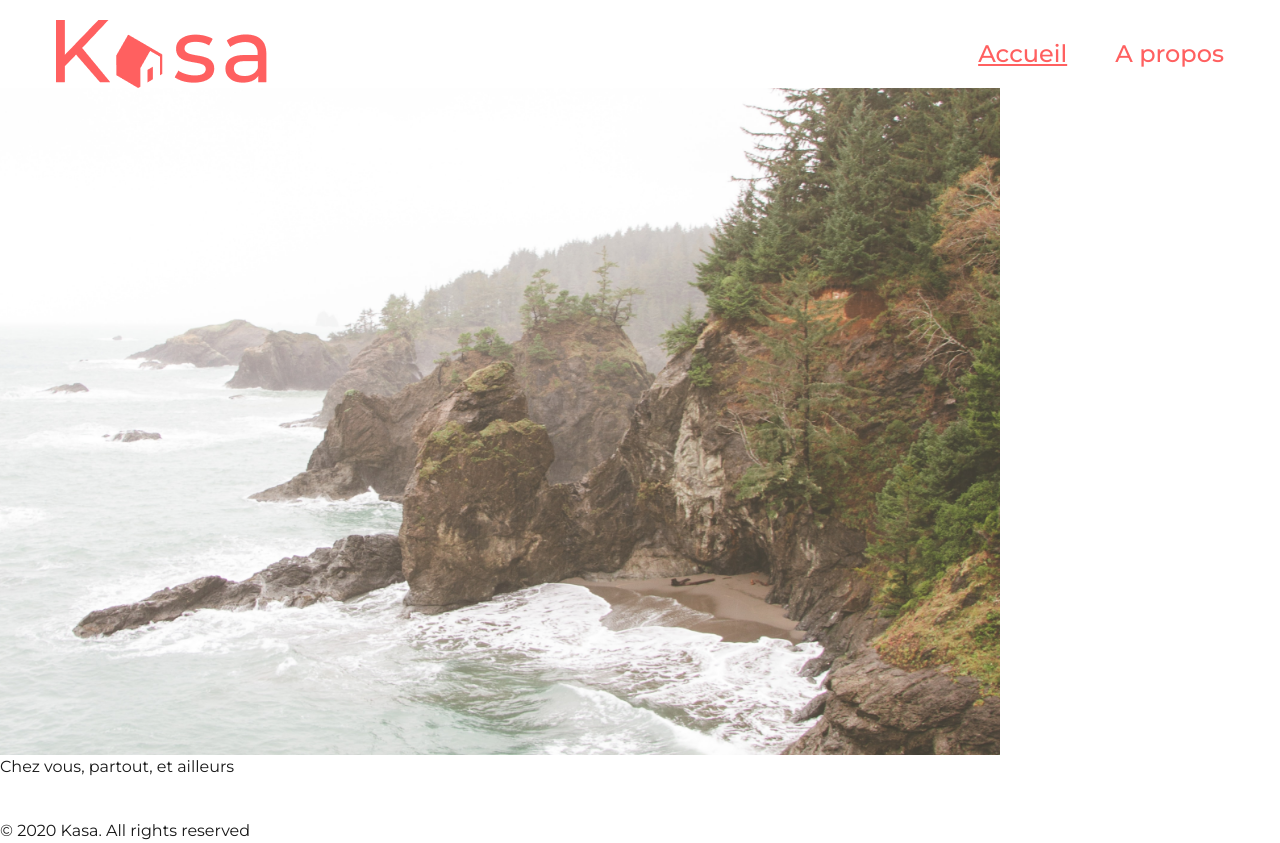
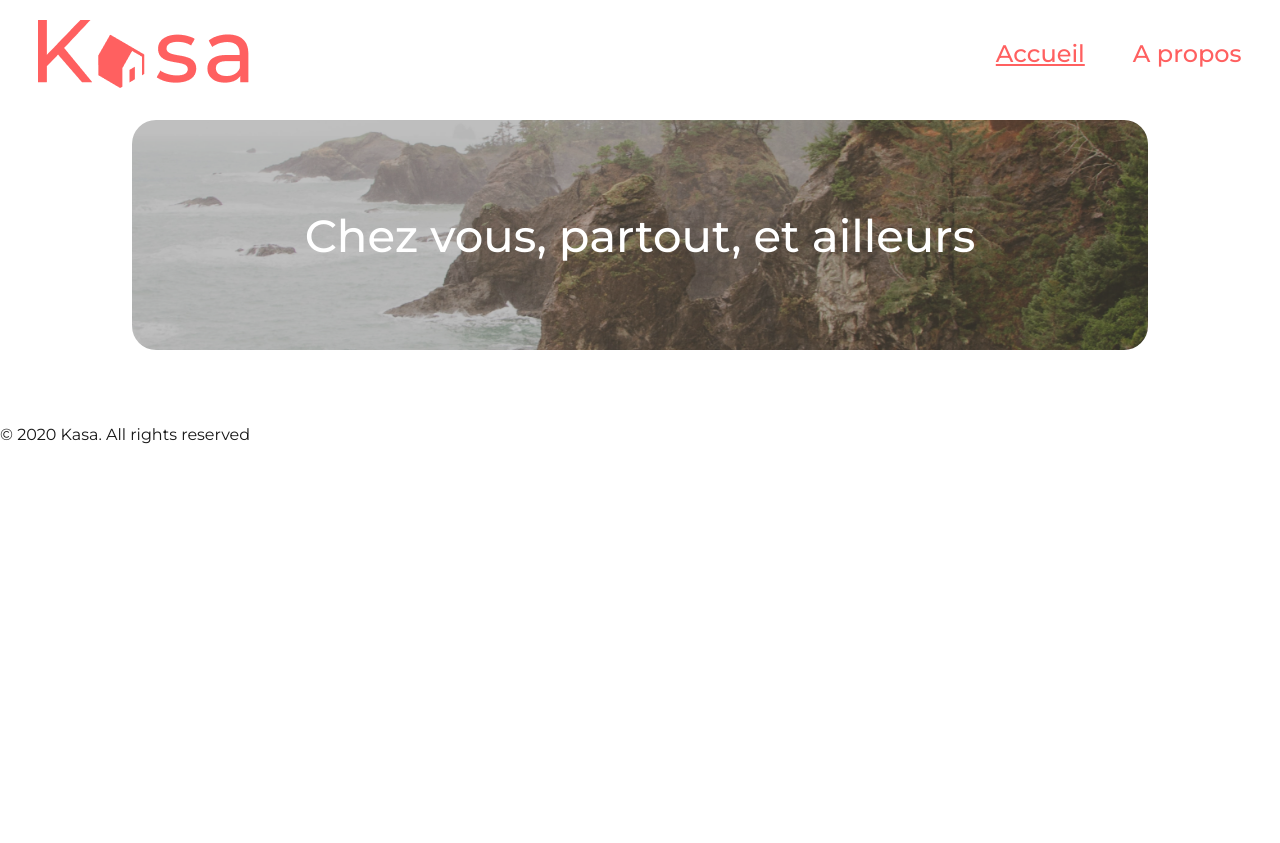
Before and after one commit to GwenDumoulin/kasa, a Next.js app: page / in a window 1280 px wide. After the commit the page ends 800 px from the top, so only its background shows below. Built offline with nearby package versions, Linux system fonts and the light colour scheme.

Commit message:
Banner style

```diff
--- a/src/app/(home)/page.tsx
+++ b/src/app/(home)/page.tsx
@@ -3,7 +3,7 @@ import banniere from '../../../public/Image_source.png'
 
 export default function Home() {
   return (
-    <main>
+    <main className="mx-[100px] my-0">
       <Banner banniere={banniere} text="Chez vous, partout, et ailleurs" />
     </main>
   )
--- a/src/app/about/layout.tsx
+++ /dev/null
@@ -1,16 +0,0 @@
-export const metadata = {
-  title: 'Next.js',
-  description: 'Generated by Next.js',
-}
-
-export default function RootLayout({
-  children,
-}: {
-  children: React.ReactNode
-}) {
-  return (
-    <html lang="en">
-      <body>{children}</body>
-    </html>
-  )
-}
--- a/src/components/Banner/index.tsx
+++ b/src/components/Banner/index.tsx
@@ -7,12 +7,16 @@ type Props = {
 
 function Banner(props: Props) {
   return (
-    <section className="banner">
-      <div className="banner__txt">
-        <Image src={props.banniere} width="1000" height="1000" alt="bannière" />
-      </div>
-      <div className="banner__txt">
-        <h1>{props.text}</h1>
+    <section className="flex h-[230px] m-[3%] relative">
+      <div className="flex items-center justify-center w-full h-[230px] absolute">
+        <Image
+          src={props.banniere}
+          alt="bannière"
+          className="rounded-3xl brightness-75 h-full w-full object-cover"
+        />
+        <h1 className="absolute text-white text-[45px] font-medium">
+          {props.text}
+        </h1>
       </div>
     </section>
   )
--- a/src/components/Header/index.tsx
+++ b/src/components/Header/index.tsx
@@ -7,15 +7,14 @@ import { usePathname } from 'next/navigation'
 
 function Header() {
   const pathname = usePathname()
+  const styleClassBase: string = 'text-redKasa text-2xl font-medium'
   return (
-    <header className="flex flex-row justify-between items-center mt-5 mx-14">
+    <header className="flex flex-row justify-between items-center mt-[20px] mx-[3%]">
       <Image src={logo} alt="logo_kasa" />
       <nav className="flex gap-12">
         <Link
           className={
-            pathname === '/'
-              ? 'text-redKasa text-2xl font-medium underline'
-              : 'text-redKasa text-2xl font-medium'
+            pathname === '/' ? styleClassBase + ' underline' : styleClassBase
           }
           href="/"
         >
@@ -24,8 +23,8 @@ function Header() {
         <Link
           className={
             pathname === '/about'
-              ? 'text-redKasa text-2xl font-medium underline'
-              : 'text-redKasa text-2xl font-medium'
+              ? styleClassBase + ' underline'
+              : styleClassBase
           }
           href="/about"
         >
```
Also changed, not shown: package.json (+5 -4 lines), src/app/about/page.tsx (deleted), src/app/apartment/page.tsx (deleted), 1 other file (tests, documents, lock files or other folders).
